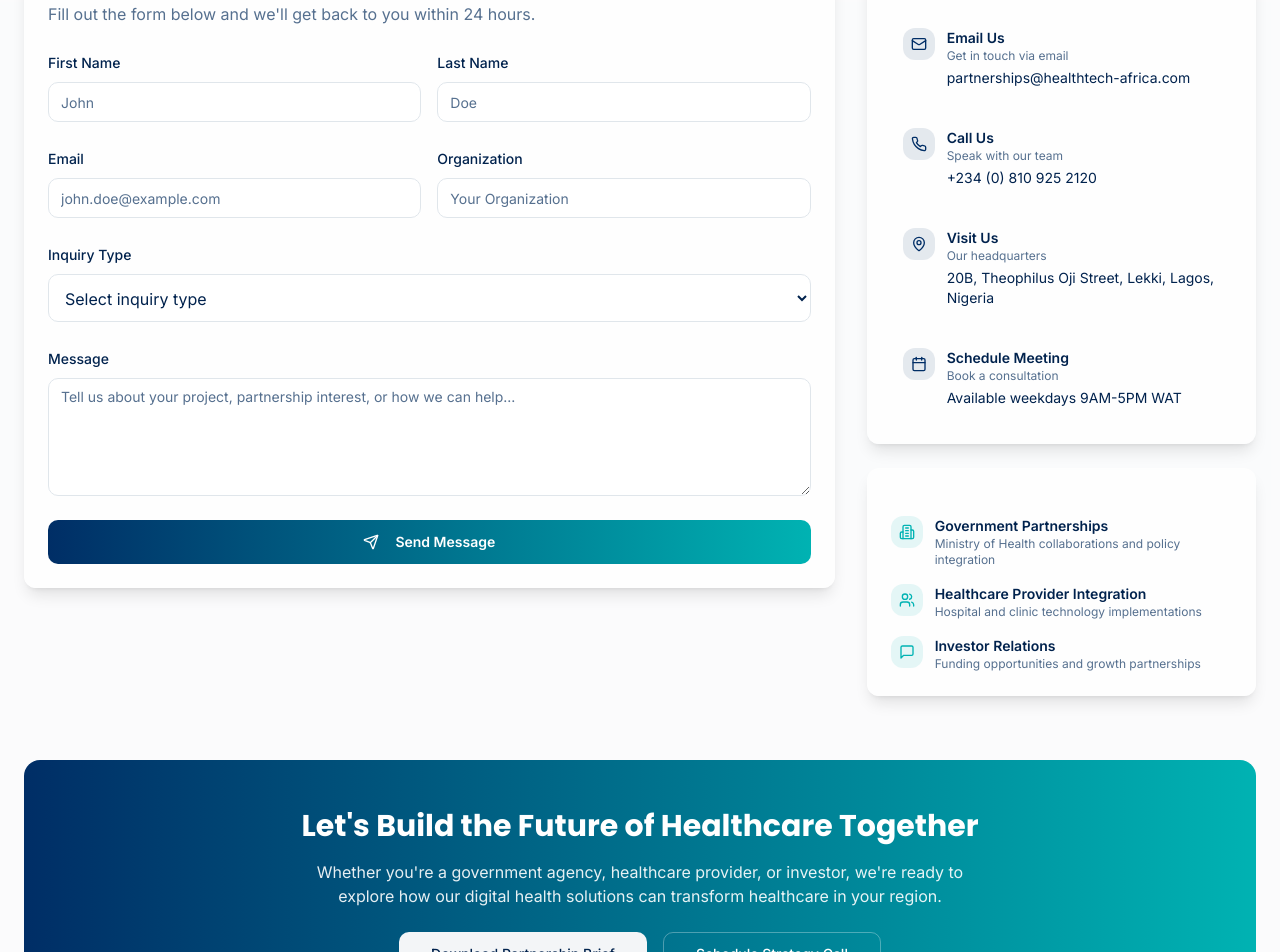
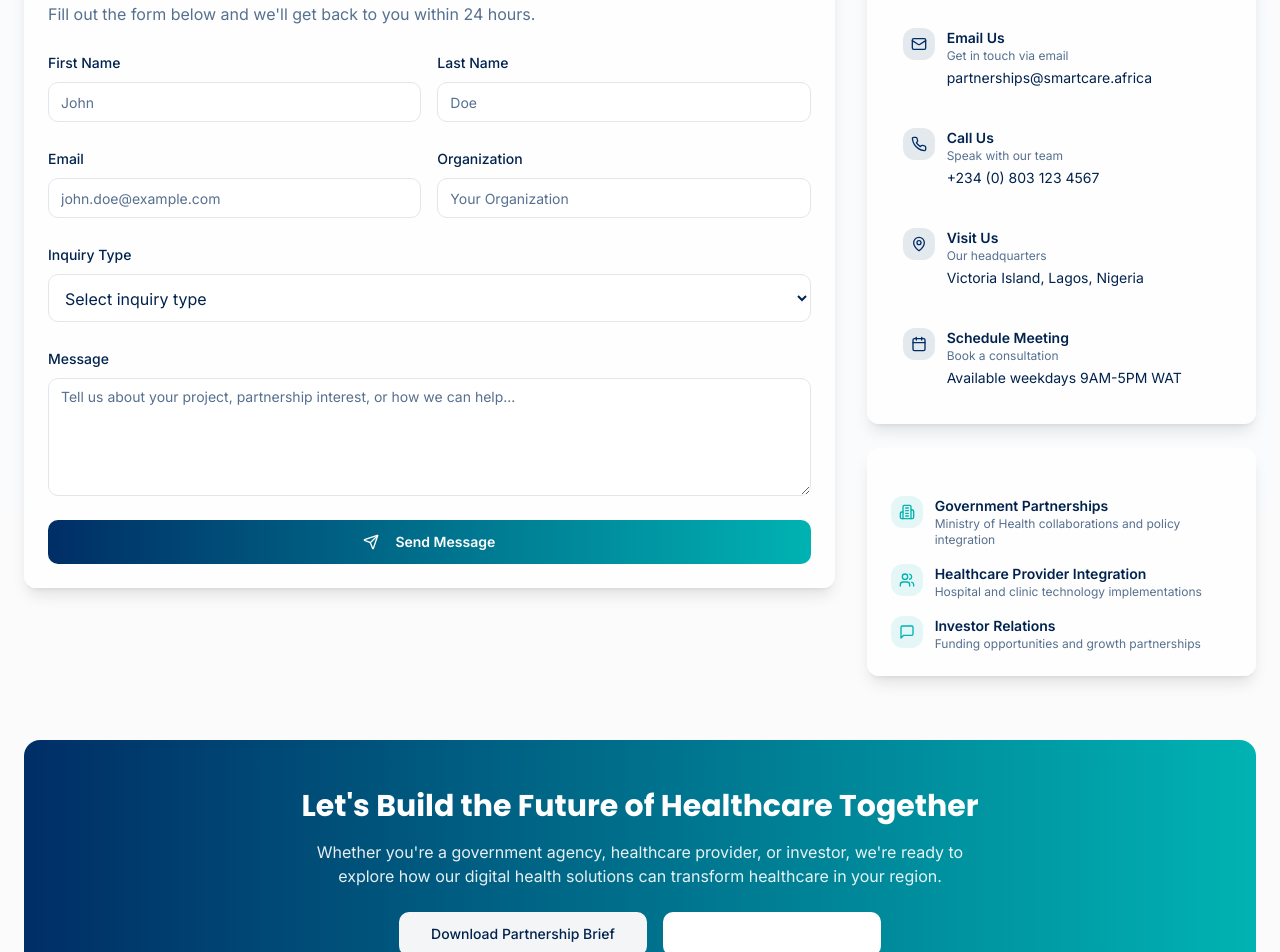
Before and after one commit to smart-care-health/smartcare-health, a React (Vite) app: page / in a window 1280 px wide. Shown: the part 6349-7301 px from the top of the page. Built offline with nearby package versions, Linux system fonts and the light colour scheme.

Commit message:
Code edited in Lovable Code Editor
Edited UI in Lovable

```diff
--- a/src/components/Contact.tsx
+++ b/src/components/Contact.tsx
@@ -9,19 +9,19 @@ const Contact = () => {
     icon: Mail,
     title: "Email Us",
     description: "Get in touch via email",
-    contact: "partnerships@healthtech-africa.com",
+    contact: "partnerships@smartcare.africa",
     action: "Send Email"
   }, {
     icon: Phone,
     title: "Call Us",
     description: "Speak with our team",
-    contact: "+234 (0) 810 925 2120",
+    contact: "+234 (0) 803 123 4567",
     action: "Call Now"
   }, {
     icon: MapPin,
     title: "Visit Us",
     description: "Our headquarters",
-    contact: "20B, Theophilus Oji Street, Lekki, Lagos, Nigeria",
+    contact: "Victoria Island, Lagos, Nigeria",
     action: "Get Directions"
   }, {
     icon: Calendar,
@@ -196,7 +196,7 @@ const Contact = () => {
               <Button variant="secondary" size="lg">
                 Download Partnership Brief
               </Button>
-              <Button variant="ghost" size="lg" className="border border-white/30 text-white hover:bg-white/10 hover:text-white">
+              <Button variant="outline" size="lg" className="border-white/30 text-white hover:bg-white/10">
                 Schedule Strategy Call
               </Button>
             </div>
```
